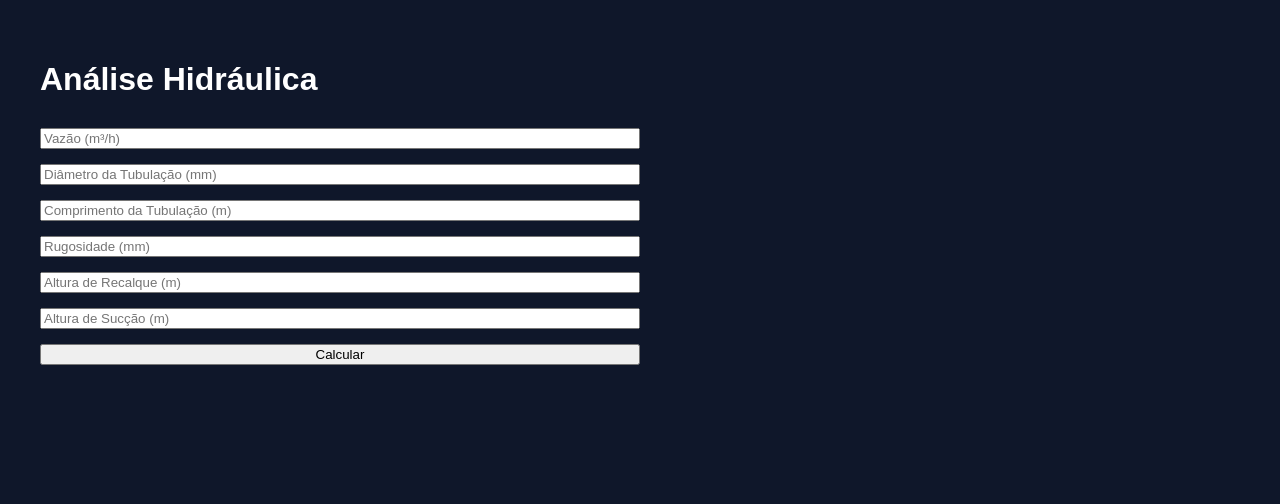
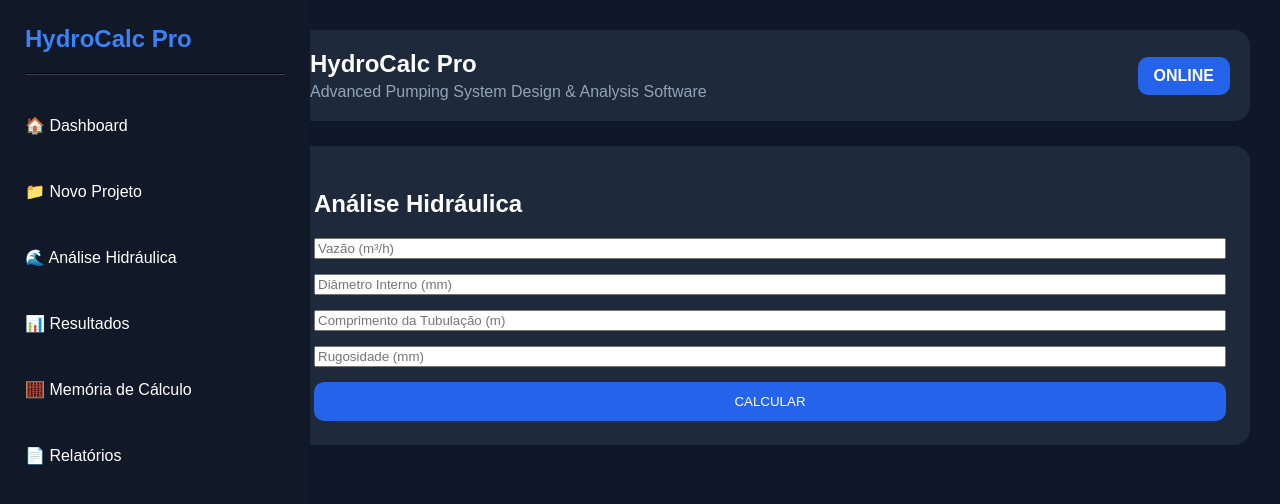
Before and after one commit to pedroouribeiro-lab/Projeto-Mec-nica-dos-Flu-dos, a Next.js app: page /analise-hidraulica in a window 1280 px wide. Shown: the top 504 px of the page. Built offline with nearby package versions, Linux system fonts and the light colour scheme.

Commit message:
Update page.tsx

```diff
--- a/app/analise-hidraulica/page.tsx
+++ b/app/analise-hidraulica/page.tsx
@@ -1,32 +1,26 @@
+import Sidebar from "../../components/Sidebar";
+import Header from "../../components/Header";
+import HydraulicForm from "../../components/HydraulicForm";
+
 export default function AnaliseHidraulica() {
   return (
-    <main
-      style={{
-        minHeight: "100vh",
-        padding: "40px",
-        backgroundColor: "#0f172a",
-        color: "white",
-      }}
-    >
-      <h1>Análise Hidráulica</h1>
+    <>
+      <Sidebar />
 
-      <div
+      <main
         style={{
-          display: "grid",
-          gap: "15px",
-          maxWidth: "600px",
-          marginTop: "30px",
+          marginLeft: "260px",
+          minHeight: "100vh",
+          background: "#0F172A",
+          color: "white",
+          padding: "30px",
+          fontFamily: "Arial, sans-serif",
         }}
       >
-        <input placeholder="Vazão (m³/h)" />
-        <input placeholder="Diâmetro da Tubulação (mm)" />
-        <input placeholder="Comprimento da Tubulação (m)" />
-        <input placeholder="Rugosidade (mm)" />
-        <input placeholder="Altura de Recalque (m)" />
-        <input placeholder="Altura de Sucção (m)" />
+        <Header />
 
-        <button>Calcular</button>
-      </div>
-    </main>
+        <HydraulicForm />
+      </main>
+    </>
   );
 }
```
